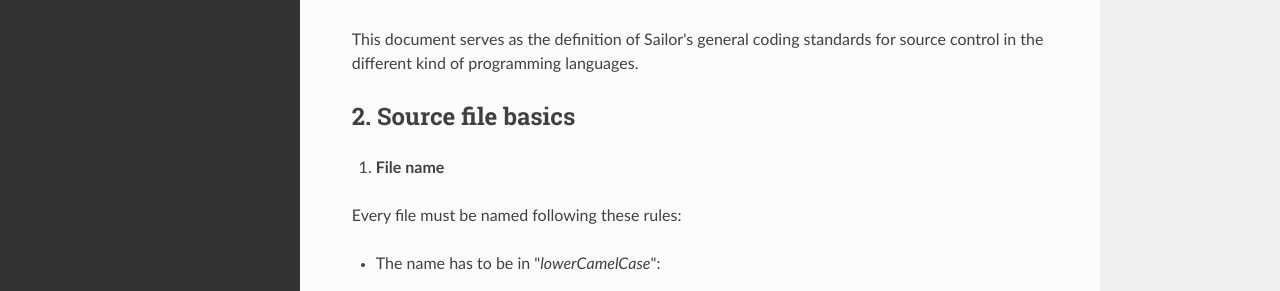
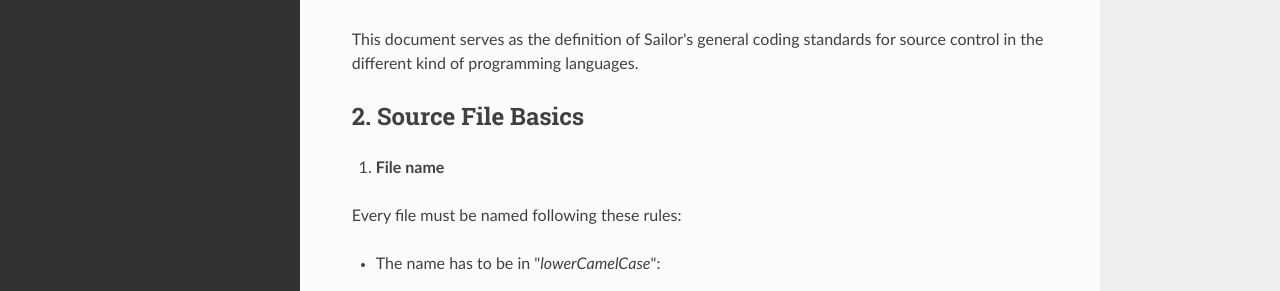
Before and after one commit to FlippedAle/2020_5DI_Team1_DOnofrio, an MkDocs documentation site: the page built from docs/codingStandards.md, in a window 1280 px wide and 900 px high. Shown: the part 389-680 px from the top of the window. Built offline with MkDocs 1.6.1, drawn with Linux system fonts in a browser that asks for light colours; nearby versions of some CDN libraries.

```diff
--- a/docs/codingStandards.md
+++ b/docs/codingStandards.md
@@ -11,7 +11,7 @@
 
 This document serves as the definition of Sailor's general coding standards for source control in the different kind of programming languages.
 
-## 2. Source file basics
+## 2. Source File Basics
 
 1. **File name**
 
```
